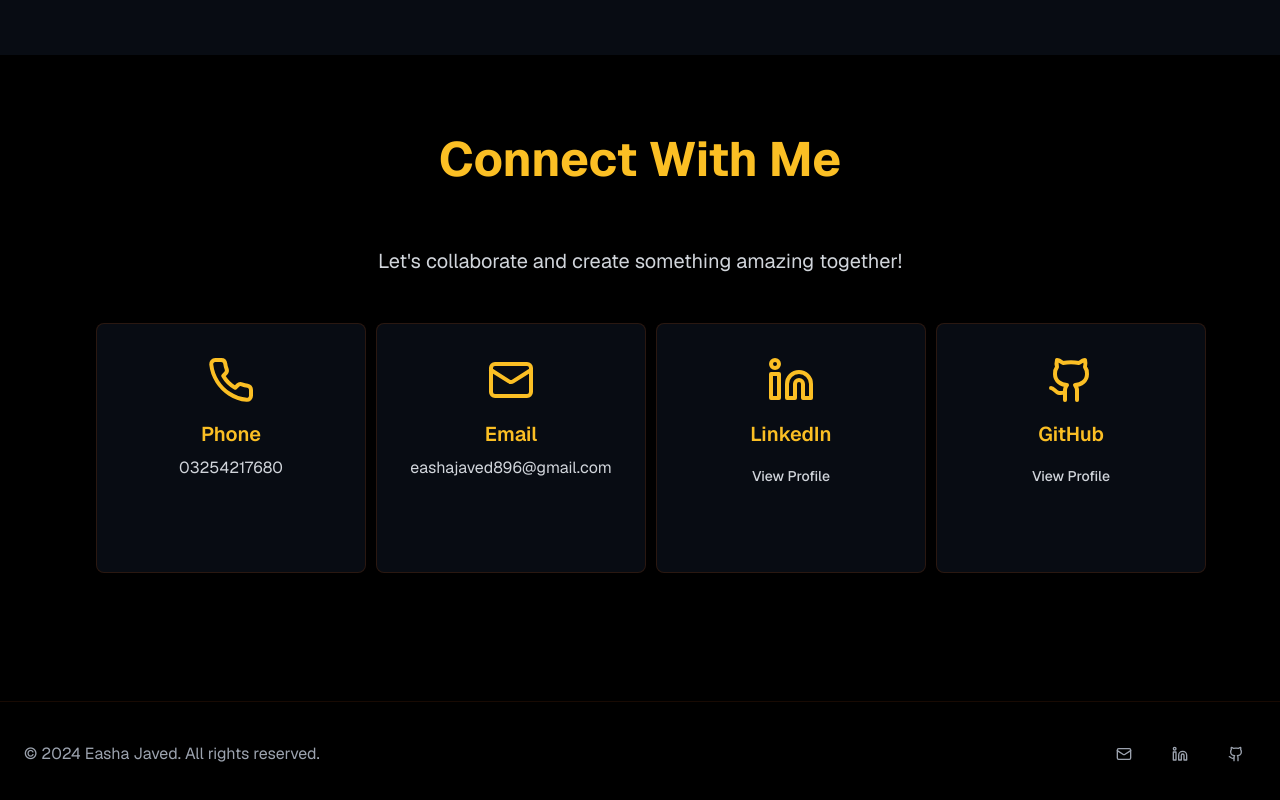
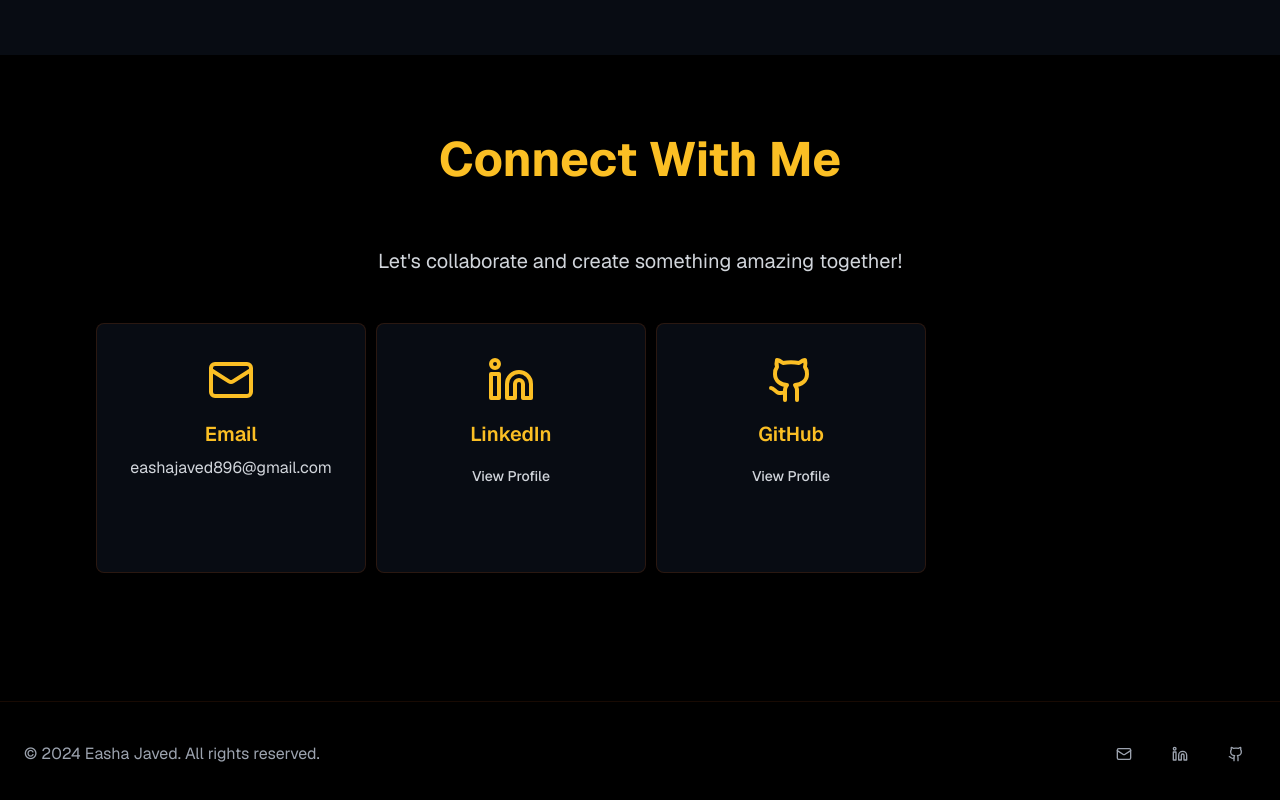
Before and after one commit to easha-javed/portfolio-website, a Next.js app: page / in a window 1280 px wide. Shown: the part 3603-4403 px from the top of the page. Built offline with nearby package versions, Linux system fonts and the light colour scheme.

Commit message:
Update page.tsx

```diff
--- a/app/page.tsx
+++ b/app/page.tsx
@@ -393,14 +393,7 @@ export default function Portfolio() {
 
     {/* Grid of Cards */}
     <div className="grid grid-cols-1 sm:grid-cols-2 lg:grid-cols-4 gap-8 mb-12 justify-center">
-      {/* Phone */}
-      <Card className="w-[270px] h-[250px] bg-gray-900/50 border border-amber-900/30 hover:border-amber-600/50 transition-colors">
-        <CardContent className="p-8 text-center">
-          <Phone className="h-12 w-12 text-amber-400 mx-auto mb-4" />
-          <h3 className="text-xl font-semibold text-amber-400 mb-2">Phone</h3>
-          <p className="text-gray-300">03254217680</p>
-        </CardContent>
-      </Card>
+
 
       {/* Email */}
       <Card className="w-[270px] h-[250px] bg-gray-900/50 border border-amber-900/30 hover:border-amber-600/50 transition-colors">
```
